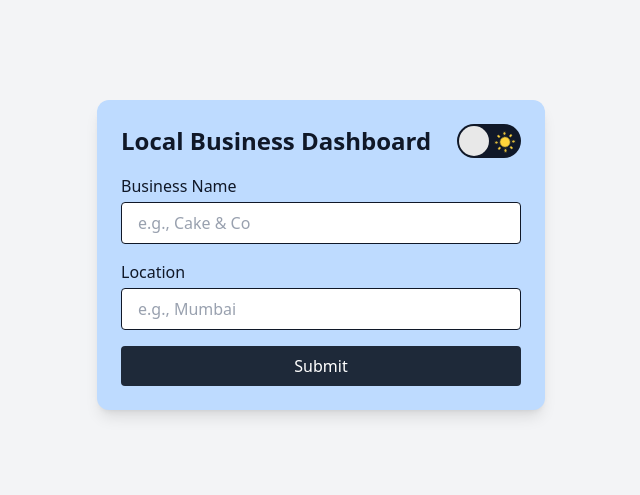
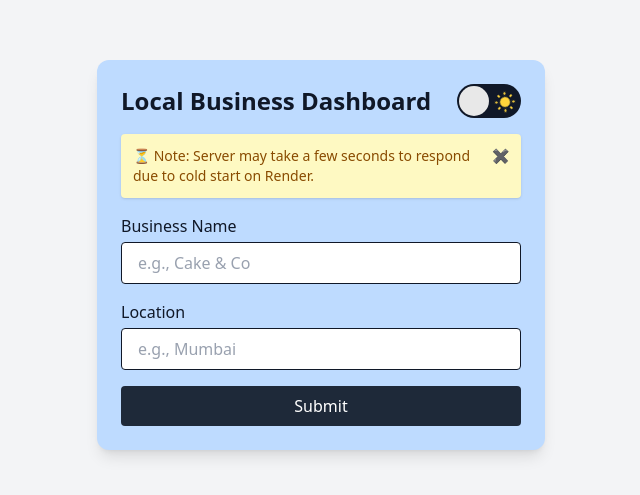
Before and after one commit to Bhanukiran889/growthProai, a React (Vite) app in the folder frontend/: page / in a window 1280 px wide. Shown: the part 145-640 px from the top of the page, without its empty margins (319-959 px from the left). Built offline with nearby package versions, Linux system fonts and the light colour scheme.

Commit message:
add alter for cold start of server

```diff
--- a/frontend/src/App.jsx
+++ b/frontend/src/App.jsx
@@ -1,7 +1,6 @@
 import { useState, useEffect, useRef } from "react";
 import Loader from "./componets/Loader/Loader";
 import Switch from "./componets/Switch/Switch";
-// Importing GSAP for animations
 import gsap from "gsap";
 import "./index.css";
 
@@ -10,6 +9,7 @@ function App() {
   const [data, setData] = useState(null);
   const [loading, setLoading] = useState(false);
   const [regenerating, setRegenerating] = useState(false);
+  const [coldStartNotice, setColdStartNotice] = useState(false);
   const [darkMode, setDarkMode] = useState(() => {
     if (localStorage.theme === "dark") return true;
     if (
@@ -22,6 +22,21 @@ function App() {
 
   const formRef = useRef(null);
   const cardRef = useRef(null);
+
+  useEffect(() => {
+    // Show cold start notice only once per session
+    const hasSeenNotice = sessionStorage.getItem("coldStartSeen");
+    if (!hasSeenNotice) {
+      setColdStartNotice(true);
+      sessionStorage.setItem("coldStartSeen", "true");
+
+      const timer = setTimeout(() => {
+        setColdStartNotice(false);
+      }, 5000);
+
+      return () => clearTimeout(timer);
+    }
+  }, []);
 
   useEffect(() => {
     if (darkMode) {
@@ -97,6 +112,19 @@ function App() {
           <Switch darkMode={darkMode} onToggle={() => setDarkMode(prev => !prev)} />
         </div>
 
+        {/* Cold start alert */}
+        {coldStartNotice && (
+          <div className="mb-4 p-3 rounded bg-yellow-100 text-yellow-800 text-sm shadow flex justify-between items-start">
+            <span>⏳ Note: Server may take a few seconds to respond due to cold start on Render.</span>
+            <button
+              className="ml-4 text-yellow-900 hover:text-red-600 font-bold"
+              onClick={() => setColdStartNotice(false)}
+            >
+              ✖
+            </button>
+          </div>
+        )}
+
         <form ref={formRef} onSubmit={handleSubmit} className="space-y-4">
           <div>
             <label htmlFor="name" className="block mb-1">Business Name</label>
@@ -165,6 +193,7 @@ function App() {
         )}
       </div>
     </div>
+
   );
 }
 
```
